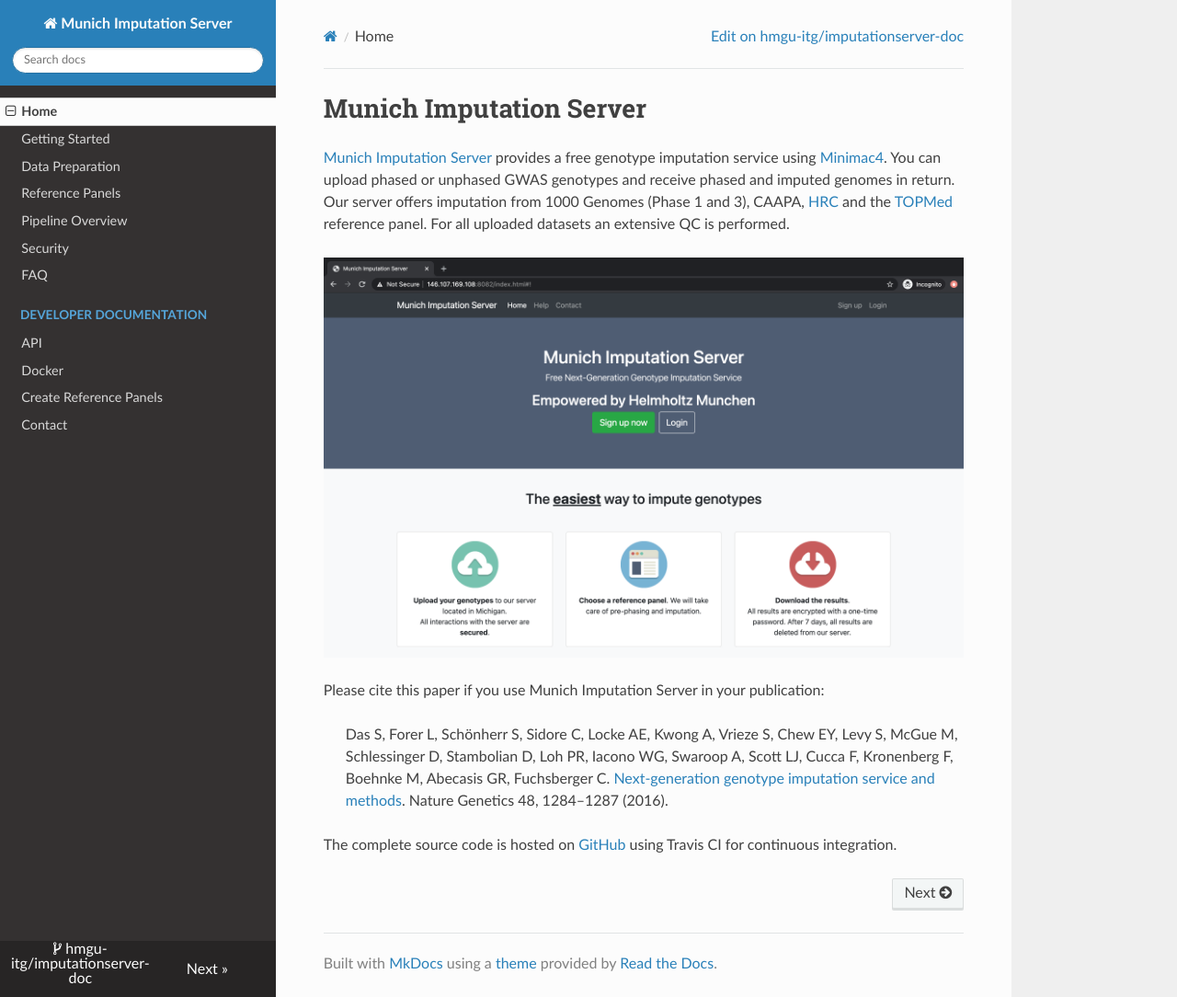
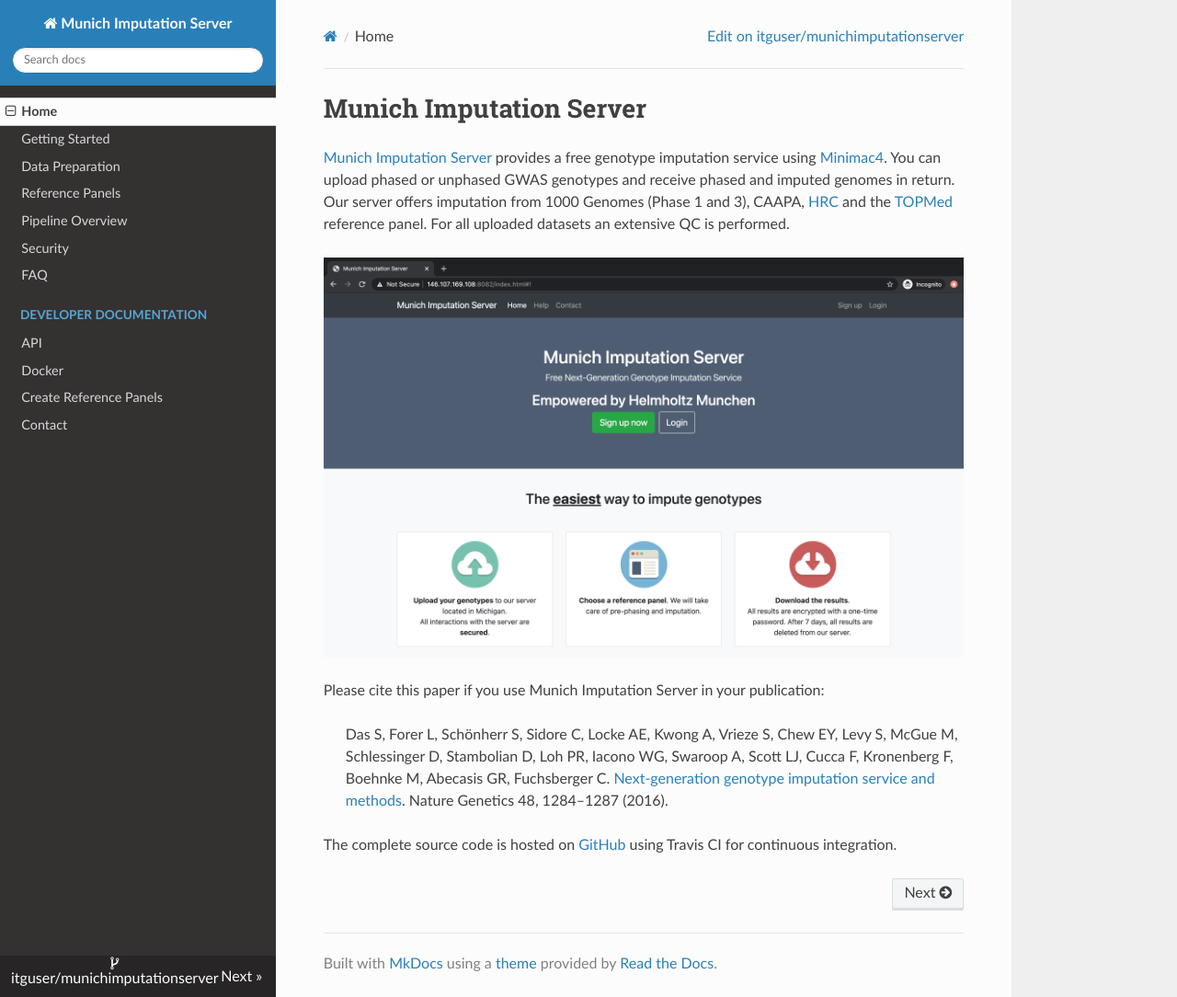
Before and after one commit to itguser/munichimputationserver, an MkDocs documentation site: the page built from docs/index.md, in a window 1280 px wide and 1084 px high. Shown: the whole window at 92% size. Built offline with MkDocs 1.6.1, drawn with Linux system fonts in a browser that asks for light colours; nearby versions of some CDN libraries.

Commit message:
Update mkdocs.yml

```diff
--- a/mkdocs.yml
+++ b/mkdocs.yml
@@ -16,14 +16,14 @@ nav:
   - Create Reference Panels: create-reference-panels.md
 - Contact: contact.md
 
-repo_name: hmgu-itg/imputationserver-doc
-repo_url: https://github.com/hmgu-itg/imputationserver-doc
+repo_name: itguser/munichimputationserver
+repo_url: https://github.com/itguser/munichimputationserver
 edit_uri: edit/master/docs
 
 extra:
   social:
     - icon: fontawesome/brands/github-alt
-      link: https://github.com/hmgu-itg/imputationserver-doc
+      link: https://github.com/itguser/munichimputationserver
 
 markdown_extensions:
     - toc:
```
